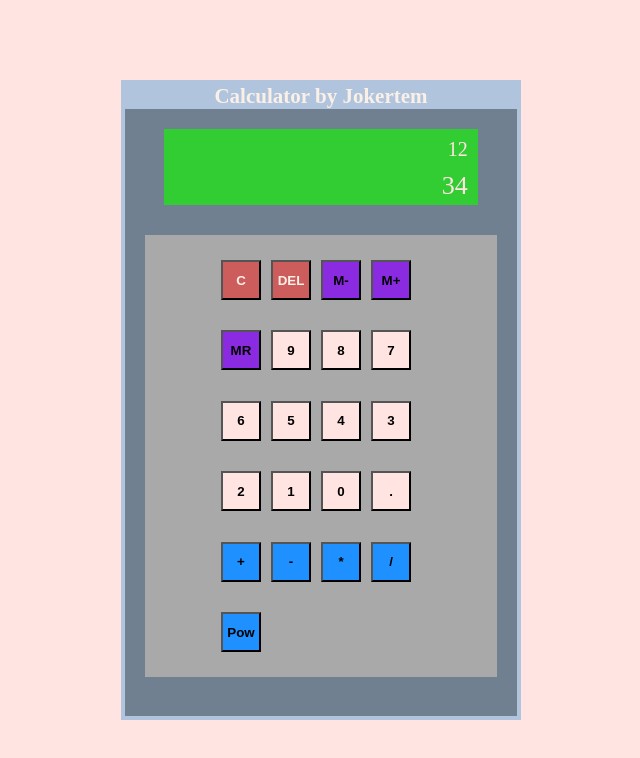
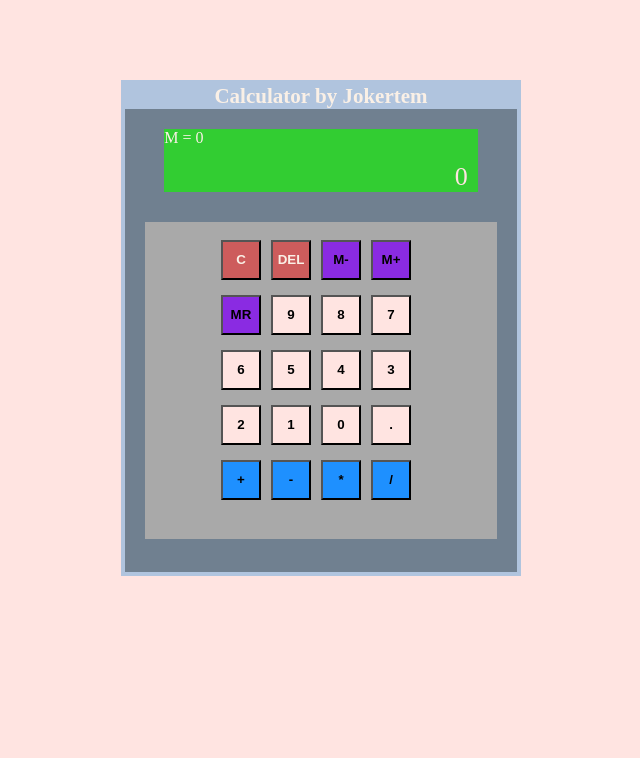
Before and after one commit to Jokertem/Calculator, a website with bundled scripts: page index.html in a window 1280 px wide. Both pictures are taken after a click on the button "DEL". Shown: the whole page, without its empty margins (319-959 px from the left). Built offline with nearby package versions, Linux system fonts and the light colour scheme.

Commit message:
Numbers and Control Buttons

```diff
--- a/index.html
+++ b/index.html
@@ -13,6 +13,7 @@
           <b class="Name">Name</b>
         </div>
         <div class="Screen">
+          <span id="valueM">M=0</span>
           <span id="value1">12</span>
           <span id="value2">34</span>
         </div>
--- a/renderButtons.js
+++ b/renderButtons.js
@@ -1,3 +1,4 @@
+import { ButtonsElement } from "./script.js";
 const renderButtons = (Buttons, Keybord) => {
     Buttons.forEach((button) => {
         const newButton = document.createElement("button");
@@ -5,6 +6,7 @@ const renderButtons = (Buttons, Keybord) => {
         newButton.classList.add(button.Type);
         newButton.id = button.Value;
         Keybord.appendChild(newButton);
+        ButtonsElement.push(newButton);
     });
 };
 export default renderButtons;
--- a/renderButtons.ts
+++ b/renderButtons.ts
@@ -1,5 +1,5 @@
 import { IButton, buttonTypeEnum, buttonType } from "./types.js";
-
+import { ButtonsElement } from "./script.js";
 const renderButtons = (Buttons: IButton[], Keybord: HTMLDivElement) => {
   Buttons.forEach((button) => {
     const newButton = document.createElement("button");
@@ -7,6 +7,7 @@ const renderButtons = (Buttons: IButton[], Keybord: HTMLDivElement) => {
     newButton.classList.add(button.Type);
     newButton.id = button.Value;
     Keybord.appendChild(newButton);
+    ButtonsElement.push(newButton);
   });
 };
 export default renderButtons;
--- a/script.js
+++ b/script.js
@@ -3,6 +3,32 @@ import renderButtons from "./renderButtons.js";
 const calculatorNameContainer = document.querySelector(".Name");
 const calulatorName = "Calculator by Jokertem";
 calculatorNameContainer.innerText = calulatorName;
+const MemoryElement = document.querySelector("#valueM");
+const Value1Element = document.querySelector("#value1");
+const Value2Element = document.querySelector("#value2");
+let MemoryValue = 0;
+let MemoryText = `M = ${MemoryValue}`;
+MemoryElement.innerText = MemoryText;
+Value1Element.innerText = "";
+Value2Element.innerText = "0";
+let Value1 = "";
+let Value2 = "";
+const updateScreen = () => {
+    MemoryElement.innerText = MemoryText;
+    Value1Element.innerText = Value1;
+    Value2Element.innerText = Value2;
+};
+const Restart = () => {
+    MemoryValue = 0;
+    MemoryText = `M = ${MemoryValue}`;
+    MemoryElement.innerText = MemoryText;
+    Value1 = "";
+    Value2 = "0";
+    MemoryText = `M = ${MemoryValue}`;
+    Value1Element.innerText = Value1;
+    Value2Element.innerText = Value2;
+};
+Restart();
 const Keybord = document.querySelector(".keybord");
 const Buttons = [
     {
@@ -26,6 +52,7 @@ const Buttons = [
         Type: buttonTypeEnum.MEMORY,
     },
 ];
+export const ButtonsElement = [];
 for (let index = 9; index > -1; index--) {
     const element = {
         Value: String(index),
@@ -34,7 +61,7 @@ for (let index = 9; index > -1; index--) {
     Buttons.push(element);
 }
 Buttons.push({ Value: ".", Type: buttonTypeEnum.NUMBER });
-const operators = ["+", "-", "*", "/", "Pow"];
+const operators = ["+", "-", "*", "/"];
 operators.forEach((element) => {
     const NewOperator = {
         Value: element,
@@ -43,4 +70,49 @@ operators.forEach((element) => {
     Buttons.push(NewOperator);
 });
 renderButtons(Buttons, Keybord);
-console.log(Keybord);
+//render Click Numbers
+ButtonsElement.forEach(button => {
+    if (button.classList.contains(buttonTypeEnum.NUMBER)) {
+        if (button.id == ".") {
+            button.addEventListener("click", () => {
+                if (Value2.charAt(Value2.length - 1) == ".") {
+                    return;
+                }
+                Value2 += button.innerText;
+                updateScreen();
+            });
+        }
+        else {
+            button.addEventListener("click", () => {
+                if (Value2.length >= 18) {
+                    return;
+                }
+                if (Value2 == "0") {
+                    Value2 = button.innerText;
+                }
+                else {
+                    Value2 += button.innerText;
+                }
+                updateScreen();
+            });
+        }
+    }
+});
+// Render Click Clear and Delete
+ButtonsElement.forEach(button => {
+    if (button.classList.contains(buttonTypeEnum.CONTROL)) {
+        if (button.id == "C") {
+            button.addEventListener("click", Restart);
+        }
+        else if (button.id == "DEL") {
+            button.addEventListener("click", () => {
+                Value2 = Value2.substring(0, Value2.length - 1);
+                if (Value2 == "") {
+                    Value2 = "0";
+                }
+                updateScreen();
+            });
+        }
+    }
+});
+//renderClicks(Value2,updateScreen,Restart);
--- a/styles.css
+++ b/styles.css
@@ -25,7 +25,7 @@ main {
 .Calculator {
   background-color: var(--calculatorColor);
   width: 400px;
-  height: 80vh;
+  min-height: 55vh;
   border: 4px solid var(--calulatorBorderColor);
 }
 .NameConteiner {
@@ -41,7 +41,7 @@ main {
   text-align: center;
   background-color: var(--screenColor);
   width: 80%;
-  height: 12%;
+  min-height: 12%;
   margin: auto;
   display: flex;
   flex-direction: column;
@@ -60,15 +60,20 @@ main {
   color: var(--backgroundcolor);
   padding-right: 10px;
 }
+#valueM {
+  color: var(--calculatorNameColor);
+  align-self: start;
+}
 .keybord {
   background-color: var(--keybordColor);
   width: 90%;
-  height: 70%;
+  max-height: 65%;
   margin: auto;
   margin-top: 30px;
   padding: 10px;
   display: grid;
   grid-template-columns: repeat(4, 50px);
+  grid-template-rows: repeat(6, 55px);
   justify-content: center;
   align-items: center;
 }
```
Also changed, not shown: renderClicks.js (added, +22 -0 lines), script.ts (+97 -2 lines).
